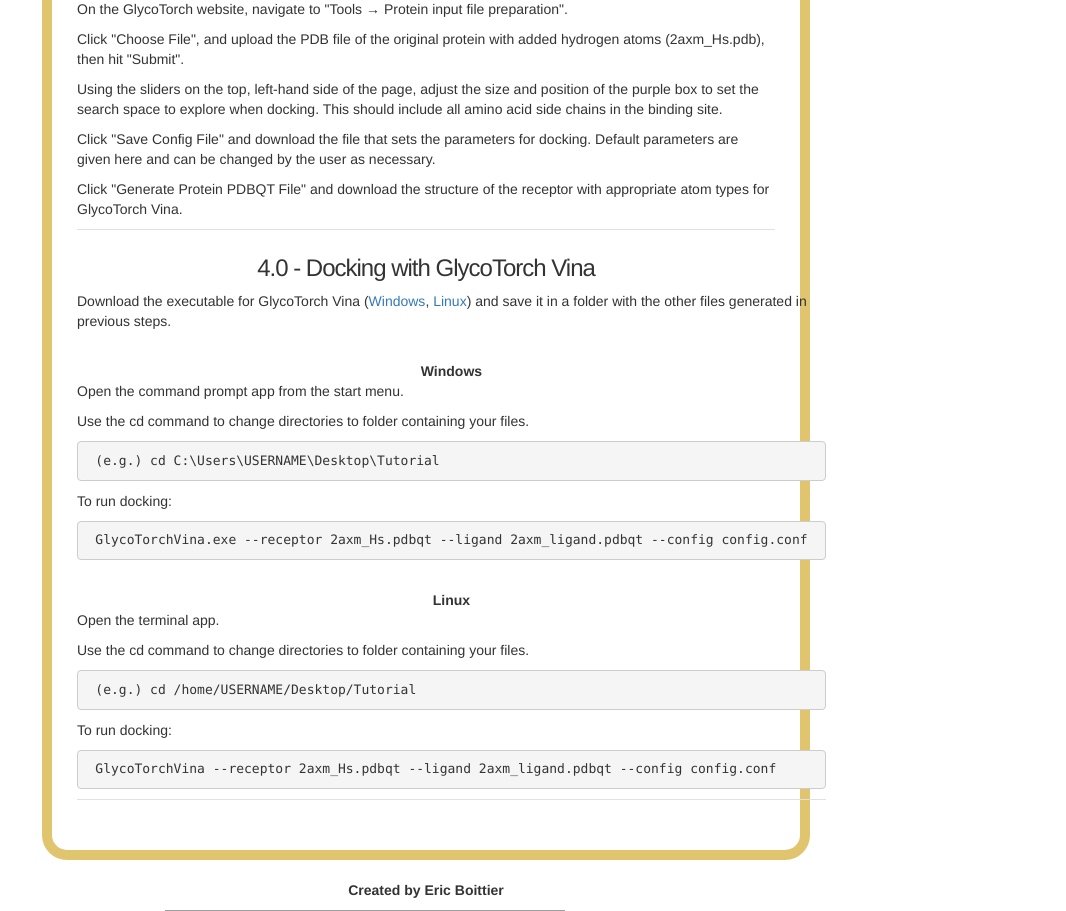
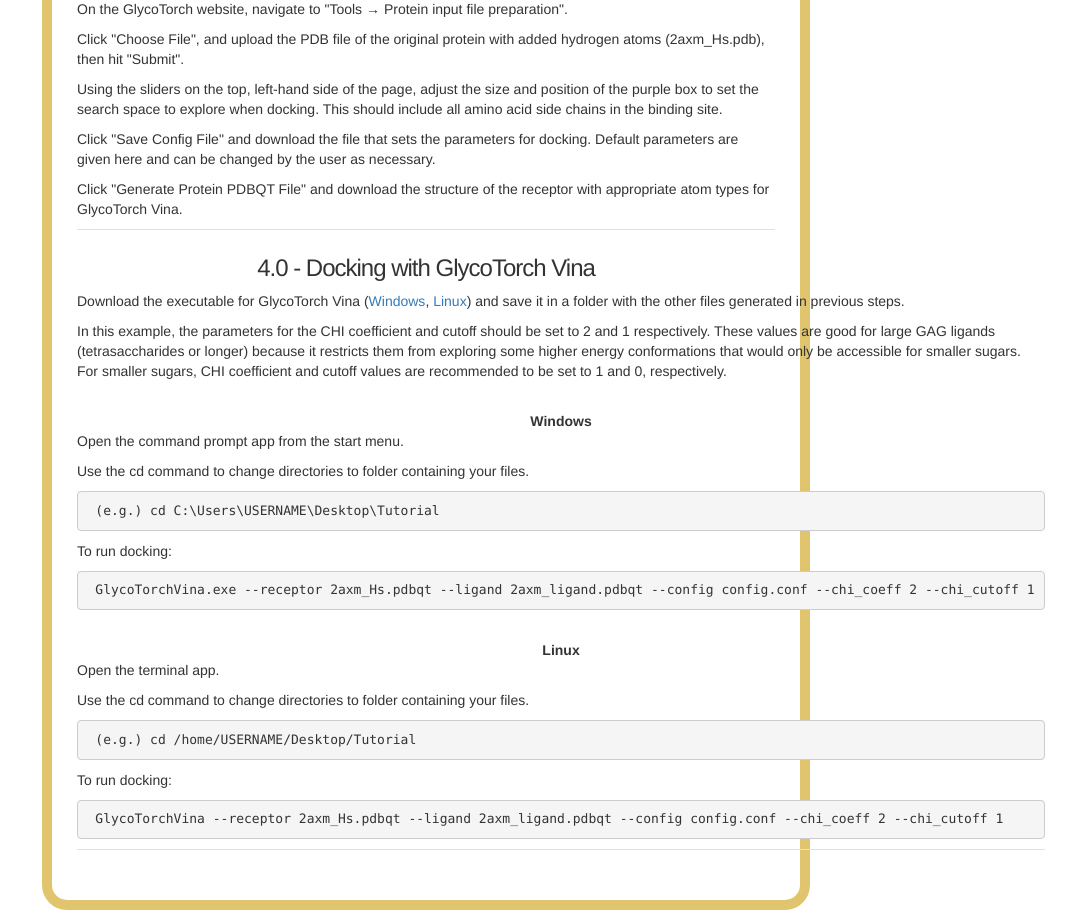
Before and after one commit to EricBoittier/GlycoTorch_Online, a Flask app: page /Tutorials/ in a window 1280 px wide. Shown: the part 1772-2683 px from the top of the page, without its empty margins (214-1280 px from the left). Run offline with Flask 2, Linux system fonts and the light colour scheme; some libraries are stand-ins or nearby versions; grey boxes are pictures that could not be loaded.

Commit message:
Info about CHI params in tutorial now

```diff
--- a/Carbohydrate_to_PDBQT.py
+++ b/Carbohydrate_to_PDBQT.py
@@ -631,6 +631,9 @@ class Carbohydrate_to_PDBQT(object):
             else:
                 ADT = "N"
 
+        """
+        These lines have been commented out because they are not used in the standard program
+        """
         # if self.is_carboxylate_carbon(atom):
         #     name = self.pad_before("@CA", 4) + " "
         # if self.is_sulfate(atom):
--- a/templates/Tutorials.html
+++ b/templates/Tutorials.html
@@ -220,7 +220,14 @@
         <td>
             <p> Download the executable for GlycoTorch Vina (<a href="https://ericboittier.pythonanywhere.com/static/GlycoTorchVina.exe">Windows</a>,
     <a href="https://ericboittier.pythonanywhere.com/static/GlycoTorchVina.exe">Linux</a>) and save it in a folder with the other files generated in previous steps.</p>
-                    <p1>
+
+            <p> In this example, the parameters for the CHI coefficient and cutoff should be set to 2 and 1 respectively.
+            These values are good for large GAG ligands (tetrasaccharides or longer) because
+                it restricts them from exploring some higher energy conformations that would only be accessible for smaller sugars.
+                For smaller sugars, CHI coefficient and cutoff values are recommended to be set to 1 and 0, respectively.
+            </p>
+
+            <p1>
             &#160;
         </p1>
 
@@ -229,7 +236,7 @@
             <p> Use the cd command to change directories to folder containing your files.</p>
             <pre> (e.g.) cd C:\Users\USERNAME\Desktop\Tutorial </pre>
             <p> To run docking: </p>
-            <pre> GlycoTorchVina.exe --receptor 2axm_Hs.pdbqt --ligand 2axm_ligand.pdbqt --config config.conf </pre>
+            <pre> GlycoTorchVina.exe --receptor 2axm_Hs.pdbqt --ligand 2axm_ligand.pdbqt --config config.conf --chi_coeff 2 --chi_cutoff 1</pre>
 
             <p1>
             &#160;
@@ -241,12 +248,13 @@
             <p> Use the cd command to change directories to folder containing your files.</p>
             <pre> (e.g.) cd /home/USERNAME/Desktop/Tutorial </pre>
             <p> To run docking: </p>
-            <pre> GlycoTorchVina --receptor 2axm_Hs.pdbqt --ligand 2axm_ligand.pdbqt --config config.conf </pre>
+            <pre> GlycoTorchVina --receptor 2axm_Hs.pdbqt --ligand 2axm_ligand.pdbqt --config config.conf --chi_coeff 2 --chi_cutoff 1 </pre>
 
 
         </td>
     </tr>
     </table>
+
 
 
 </div>
```
Also changed, not shown: templates/index.html (+2 -16 lines), assets/nehagandhi.jpg (added), assets/vitoferro.jpg (added).
